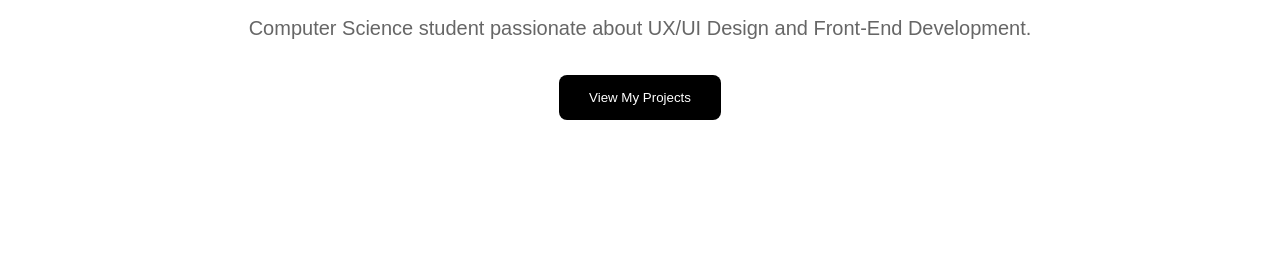
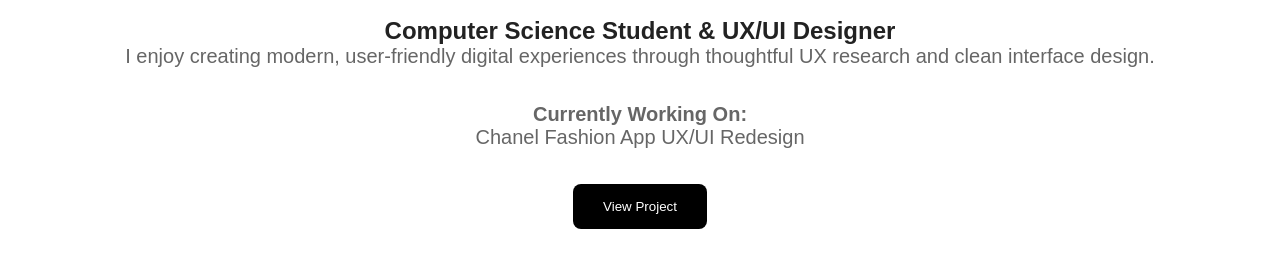
Before and after one commit to Khevss/portfolio, a plain HTML site: page index.html in a window 1280 px wide. Shown: the part 256-524 px from the top of the page. Drawn offline with Linux system fonts and the light colour scheme.

Commit message:
Update index.html

```diff
--- a/index.html
+++ b/index.html
@@ -24,16 +24,22 @@
         </nav>
     </header>
 
-    <section id="home">
-        <h1>Hello, I'm Khevna 👋</h1>
+   <section id="home">
 
-        <p>
-            Computer Science student passionate about
-            UX/UI Design and Front-End Development.
-        </p>
+    <h1>Hello, I'm Khevna 👋</h1>
 
-        <button>View My Projects</button>
-    </section>
+    <h2>Computer Science Student & UX/UI Designer</h2>
 
-</body>
-</html>
+    <p>
+        I enjoy creating modern, user-friendly digital experiences through
+        thoughtful UX research and clean interface design.
+    </p>
+
+    <p>
+        <strong>Currently Working On:</strong><br>
+        Chanel Fashion App UX/UI Redesign
+    </p>
+
+    <button>View Project</button>
+
+</section>
```
